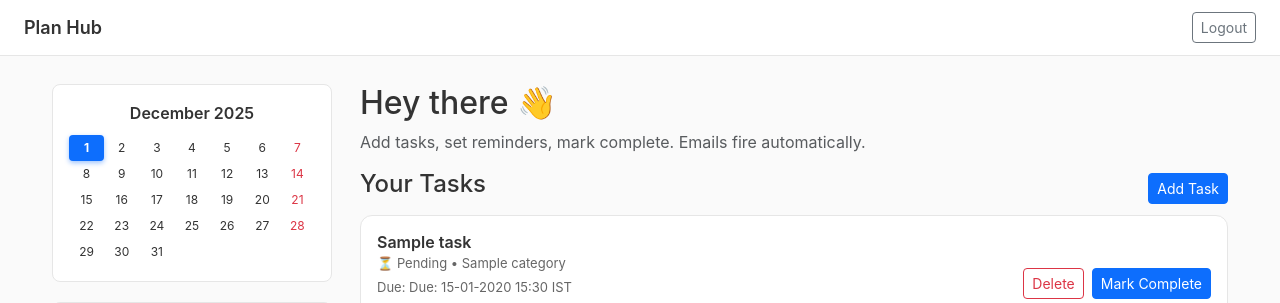
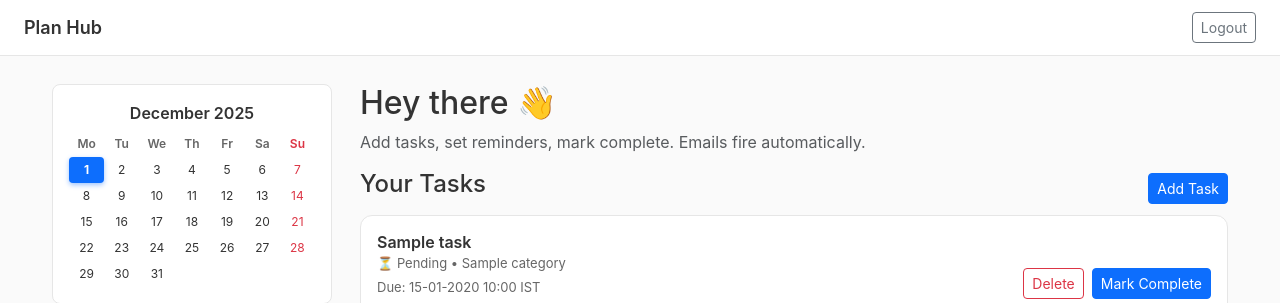
Before and after one commit to samstromer1990-crypto/task-planner-live, a Flask app: template templates/dashboard.html in a window 1280 px wide. Shown: the top 303 px of the page. Run offline with Flask 3, Linux system fonts and the light colour scheme; the template is opened without the code that fills it: most values are stand-ins (such as "Sample title", 1, 10 or a date in 2020).

Commit message:
Update dashboard.html

```diff
--- a/templates/dashboard.html
+++ b/templates/dashboard.html
@@ -61,16 +61,14 @@
         <div class="calendar-widget">
            <div id="calendar-header" class="calendar-header"></div>
            <div class="calendar-grid" id="calendar-grid">
-                <div class="calendar-day-header">Mon</div>
-                <div class="calendar-day-header">Tue</div>
-                <div class="calendar-day-header">Wed</div>
-                <div class="calendar-day-header">Thu</div>
-                <div class="calendar-day-header">Fri</div>
-                <div class="calendar-day-header">Sat</div>
-                <div class="calendar-day-header" style="color: #dc3545;">Sun</div>
+                <div class="calendar-day-header">Mo</div>
+                <div class="calendar-day-header">Tu</div>
+                <div class="calendar-day-header">We</div>
+                <div class="calendar-day-header">Th</div>
+                <div class="calendar-day-header">Fr</div>
+                <div class="calendar-day-header">Sa</div>
+                <div class="calendar-day-header" style="color: #dc3545;">Su</div>
            </div>
-
-         <div class="calendar-grid" id="calendar-grid"></div>
         </div>
 
         <script>
@@ -84,41 +82,53 @@
                   "July","August","September","October","November","December"
             ];
 
-          document.getElementById("calendar-header").innerText =
+            document.getElementById("calendar-header").textContent =
                 `${monthNames[month]} ${year}`;
 
             const grid = document.getElementById("calendar-grid");
-          grid.innerHTML = ""; // clear all days
+
+            // Remove old days (keep headers)
+            grid.querySelectorAll(".calendar-day").forEach(el => el.remove());
 
             const firstDay = new Date(year, month, 1);
-          let start = firstDay.getDay();
-          if (start === 0) start = 7;
+            let start = firstDay.getDay();  // 0=Sun, 1=Mon, ...
+            if (start === 0) start = 7;     // Move Sunday to end (ISO format)
 
             const daysInMonth = new Date(year, month + 1, 0).getDate();
 
-          // Empty cells
+            // Empty cells before day 1
             for (let i = 1; i < start; i++) {
-             const empty = document.createElement("div");
-             empty.className = "calendar-day empty";
+                 let empty = document.createElement("div");
+                 empty.className = "calendar-day";
+                 empty.style.visibility = "hidden";
                  grid.appendChild(empty);
             }
 
-          // Actual days
+             // Fill actual days
              for (let d = 1; d <= daysInMonth; d++) {
                   const div = document.createElement("div");
                   div.className = "calendar-day";
                   div.textContent = d;
 
-              if (d === now.getDate()) div.classList.add("today");
+                  if (
+                     d === now.getDate() &&
+                     month === now.getMonth() &&
+                     year === now.getFullYear()
+                  ) {
+                     div.classList.add("today");
+                  }
 
-              const index = (start - 1) + (d - 1);
-              if (index % 7 === 6) div.style.color = "#dc3545";
+                  // Sundays red
+                  const cellIndex = (start - 1) + (d - 1);
+                  if ((cellIndex % 7) === 6) {
+                       div.style.color = "#dc3545";
+                  }
 
                   grid.appendChild(div);
              }
         }
+
         buildCalendar();
-
         </script>
 
 
@@ -171,12 +181,12 @@
 
             <!-- FIXED: IST Timezone Display -->
             <div class="task-muted small mt-1 ist-time">
-              Due: <span data-utc="{{ task.raw_reminder_time }}">{{ task.raw_reminder_time | replace('Z', '') | truncate(16, True, '') }}</span>
+              Due: <span data-ist="{{ task.raw_reminder_time }}">{{ task.raw_reminder_time | replace('Z', '') | replace('+05:30', '') | truncate(16, True, '') }}</span>
             </div>
 
             <form action="/update-time/{{ task.id }}" method="POST" class="d-flex align-items-center gap-2 mt-2">
               <input type="datetime-local" name="reminder_time"
-                     value="{{ task.raw_reminder_time | replace('Z', '') | truncate(16, True, '') }}"
+                     value="{{ task.formatted_reminder_time }}"
                      class="form-control form-control-sm dtl">
               <button class="btn btn-outline-secondary btn-sm">Save</button>
             </form>
@@ -281,14 +291,14 @@ async function sendToAI() {
         }
 
         const timeDisplay = data.reminder_time
-            ? data.reminder_time.replace('Z', '').substring(0, 16)
+            ? formatISTTime(data.reminder_time)
             : 'None';
 
         aiOutput.innerText =
             "✅ Task added:\n" +
             "Task: " + data.task + "\n" +
             "Category: " + (data.category || 'Uncategorized') + "\n" +
-            "Time (UTC): " + timeDisplay;
+            "Time (IST): " + timeDisplay;
 
         setTimeout(() => { window.location.reload(); }, 800);
 
@@ -300,38 +310,46 @@ async function sendToAI() {
 
   <!-- IST TIMEZONE & PIE CHART Script -->
   <script>
-// Convert UTC times to IST (UTC+5:30) for display
-function convertToIST(utcString) {
-    if (!utcString) return 'No reminder';
+// Format IST time for display (times are already in IST, just format nicely)
+function formatISTTime(istString) {
+    if (!istString) return 'No reminder';
 
     try {
-        // Parse UTC datetime
-        const utcDate = new Date(utcString);
+        // Parse the datetime string (could be UTC with Z, IST with +05:30, or naive)
+        let date;
+        if (istString.includes('+05:30')) {
+            // Already in IST format
+            date = new Date(istString);
+        } else if (istString.endsWith('Z')) {
+            // UTC format - convert to IST
+            const utcDate = new Date(istString);
+            const istOffset = 5.5 * 60 * 60 * 1000; // 5.5 hours in milliseconds
+            date = new Date(utcDate.getTime() + istOffset);
+        } else {
+            // Assume it's already in local/IST time
+            date = new Date(istString);
+        }
 
-        // Add 5 hours 30 minutes for IST
-        const istOffset = 5.5 * 60 * 60 * 1000; // 5.5 hours in milliseconds
-        const istDate = new Date(utcDate.getTime() + istOffset);
-
-        // Format as DD-MM-YYYY HH:MM
-        const day = String(istDate.getDate()).padStart(2, '0');
-        const month = String(istDate.getMonth() + 1).padStart(2, '0');
-        const year = istDate.getFullYear();
-        const hours = String(istDate.getHours()).padStart(2, '0');
-        const minutes = String(istDate.getMinutes()).padStart(2, '0');
+        // Format as DD-MM-YYYY HH:MM IST
+        const day = String(date.getDate()).padStart(2, '0');
+        const month = String(date.getMonth() + 1).padStart(2, '0');
+        const year = date.getFullYear();
+        const hours = String(date.getHours()).padStart(2, '0');
+        const minutes = String(date.getMinutes()).padStart(2, '0');
 
         return `${day}-${month}-${year} ${hours}:${minutes} IST`;
     } catch (e) {
-        return utcString; // Fallback if parsing fails
+        return istString; // Fallback if parsing fails
     }
 }
 
-// Apply IST conversion to all task times when page loads
+// Apply IST formatting to all task times when page loads
 document.addEventListener('DOMContentLoaded', function() {
     const timeElements = document.querySelectorAll('.ist-time span');
     timeElements.forEach(el => {
-        const utcTime = el.getAttribute('data-utc');
-        if (utcTime) {
-            el.textContent = `Due: ${convertToIST(utcTime)}`;
+        const istTime = el.getAttribute('data-ist');
+        if (istTime) {
+            el.textContent = formatISTTime(istTime);
         }
     });
 });
```
Lines whose indentation alone changed are shown as unchanged.
